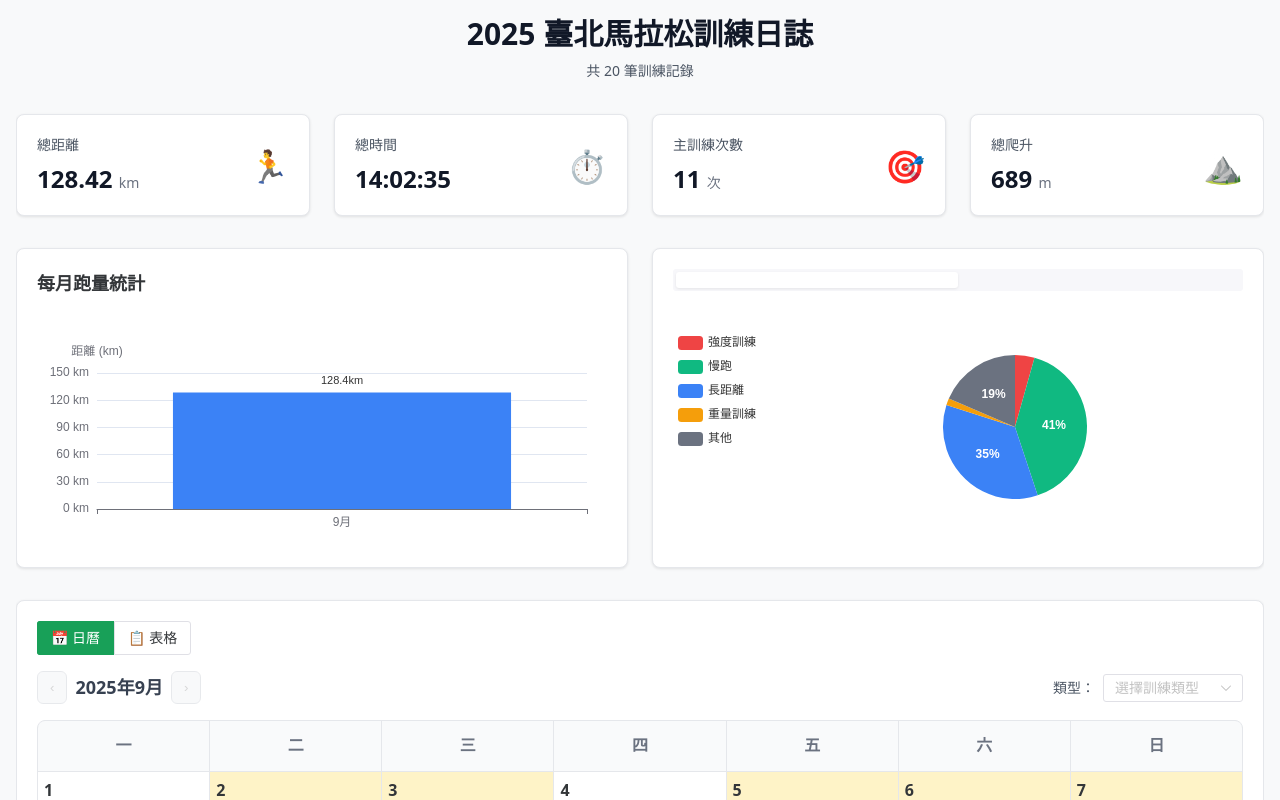
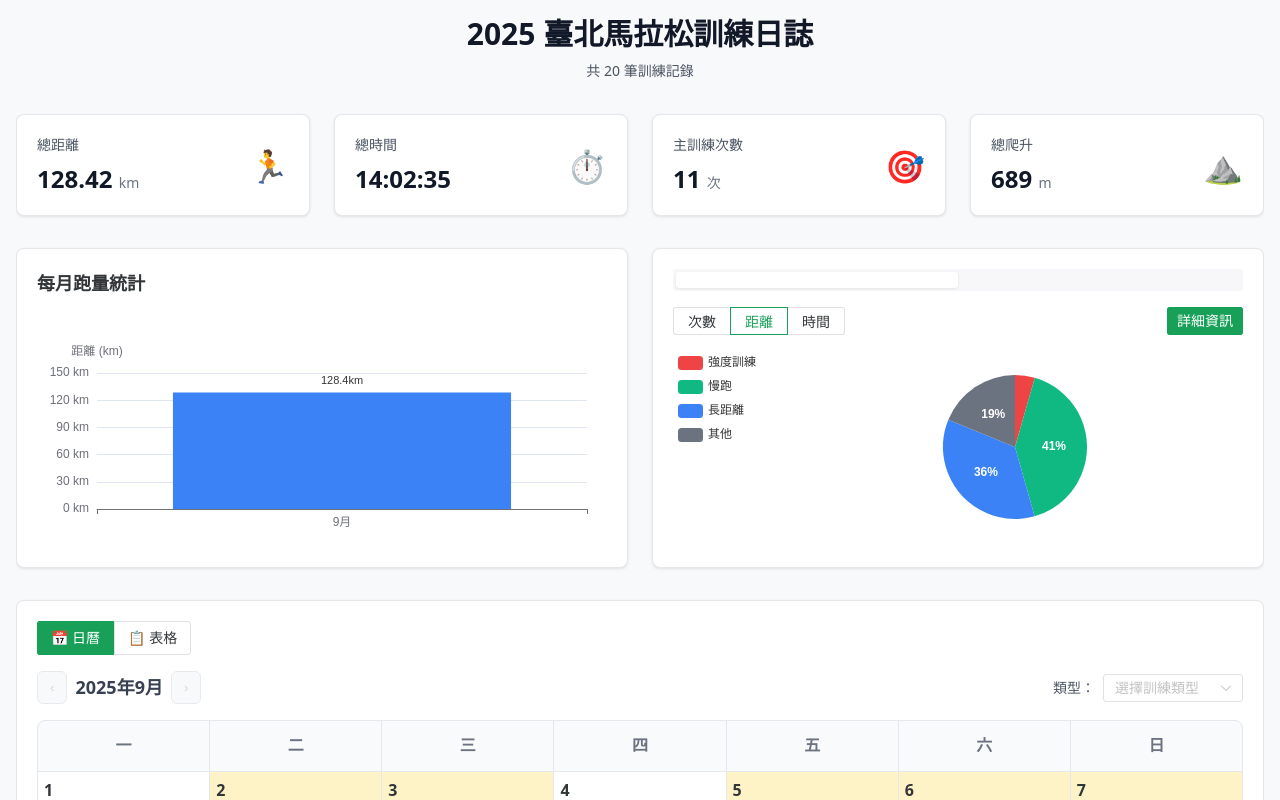
Before and after one commit to goodispeter/training-record, a Vue app: page /pan/taipei in a window 1280 px wide. Shown: the top 800 px of the page. Built offline with nearby package versions, Linux system fonts and the light colour scheme.

Commit message:
typechart add filter

```diff
--- a/src/components/TrainingTypeChart.vue
+++ b/src/components/TrainingTypeChart.vue
@@ -3,12 +3,33 @@
     <!-- 切換按鈕 -->
     <div
       v-if="intensitySubTypeData && intensitySubTypeData.length > 0"
-      class="flex justify-center mb-6"
+      class="flex justify-center mb-0"
     >
       <n-tabs v-model:value="activeChart" type="segment" size="large" class="w-fit">
         <n-tab-pane name="main" tab="訓練類型分布" />
         <n-tab-pane name="intensity" tab="強度訓練分布" />
       </n-tabs>
+    </div>
+
+    <!-- 百分比計算方式切換 & 詳細資訊按鈕 -->
+    <div class="flex justify-between items-center mb-4">
+      <n-radio-group v-model:value="percentageMode" size="small">
+        <n-radio-button value="count">次數</n-radio-button>
+        <n-radio-button value="distance">距離</n-radio-button>
+        <n-radio-button value="time">時間</n-radio-button>
+      </n-radio-group>
+
+      <n-button
+        v-if="
+          (activeChart === 'main' && mainCategoryData.length > 0) ||
+          (activeChart === 'intensity' && intensitySubTypeData.length > 0)
+        "
+        @click="showDetailModal = true"
+        type="primary"
+        size="small"
+      >
+        詳細資訊
+      </n-button>
     </div>
 
     <!-- 圓餅圖容器 -->
@@ -45,12 +66,24 @@
         </div>
       </div>
     </div>
+
+    <!-- 詳細資訊彈窗 -->
+    <n-modal v-model:show="showDetailModal" preset="card" style="width: 500px; max-width: 90vw">
+      <n-data-table
+        :columns="columns"
+        :data="currentChartData"
+        :bordered="false"
+        :single-line="false"
+        :single-column="false"
+        size="small"
+      />
+    </n-modal>
   </div>
 </template>
 
 <script setup lang="ts">
 import { computed, ref, onMounted, onUnmounted } from 'vue'
-import { NTabs, NTabPane } from 'naive-ui'
+import { NTabs, NTabPane, NModal, NRadioGroup, NRadioButton, NDataTable, NButton } from 'naive-ui'
 import VChart from 'vue-echarts'
 import { use } from 'echarts/core'
 import { CanvasRenderer } from 'echarts/renderers'
@@ -70,8 +103,40 @@ const props = defineProps<Props>()
 // 當前顯示的圖表
 const activeChart = ref<'main' | 'intensity'>('main')
 
+// 百分比計算模式
+const percentageMode = ref<'count' | 'distance' | 'time'>('distance')
+
 const mainChartRef = ref()
 const intensityChartRef = ref()
+
+// 詳細資訊彈窗
+const showDetailModal = ref(false)
+
+// 表格欄位配置
+const columns = [
+  {
+    title: '類型',
+    key: 'name',
+    align: 'left' as const,
+  },
+  {
+    title: '次數',
+    key: 'count',
+    align: 'center' as const,
+  },
+  {
+    title: '距離/km',
+    key: 'value',
+    align: 'center' as const,
+    render: (row: any) => (row.name === '重量訓練' ? '-' : `${row.value}`),
+  },
+  {
+    title: '時間',
+    key: 'time',
+    align: 'center' as const,
+    render: (row: any) => `${Math.floor(row.time / 60)}h${Math.round(row.time % 60)}m`,
+  },
+]
 
 // 處理視窗大小變化
 const handleResize = () => {
@@ -89,6 +154,27 @@ onMounted(() => {
 onUnmounted(() => {
   window.removeEventListener('resize', handleResize)
 })
+
+// 將時間字串轉換為分鐘數
+const parseTimeToMinutes = (timeStr: string): number => {
+  if (!timeStr) return 0
+
+  // 處理格式如 "1:30:25" 或 "30:25" 等
+  const parts = timeStr.split(':').map(Number)
+
+  if (parts.length === 3) {
+    // 小時:分鐘:秒
+    return parts[0] * 60 + parts[1] + parts[2] / 60
+  } else if (parts.length === 2) {
+    // 分鐘:秒
+    return parts[0] + parts[1] / 60
+  } else if (parts.length === 1) {
+    // 只有分鐘
+    return parts[0]
+  }
+
+  return 0
+}
 
 // 分類訓練記錄的函數
 const categorizeTrainingRecord = (record: TrainingRecord) => {
@@ -126,21 +212,24 @@ const categorizeTrainingRecord = (record: TrainingRecord) => {
 const mainCategoryData = computed(() => {
   if (!props.records || props.records.length === 0) return []
 
-  const categoryStats = new Map<string, { distance: number; count: number; name: string }>()
+  const categoryStats = new Map<
+    string,
+    { distance: number; count: number; time: number; name: string }
+  >()
 
   // 初始化所有父類別
   Object.entries(PARENT_RUN_TYPE_NAMES).forEach(([code, name]) => {
-    categoryStats.set(code, { distance: 0, count: 0, name })
+    categoryStats.set(code, { distance: 0, count: 0, time: 0, name })
   })
 
   // 初始化獨立類型
-  categoryStats.set('LR', { distance: 0, count: 0, name: '長距離' })
-  categoryStats.set('RACE', { distance: 0, count: 0, name: '賽事' })
-  categoryStats.set('TRAIL', { distance: 0, count: 0, name: '越野跑' })
-  categoryStats.set('WeightTraining', { distance: 0, count: 0, name: '重量訓練' })
+  categoryStats.set('LR', { distance: 0, count: 0, time: 0, name: '長距離' })
+  categoryStats.set('RACE', { distance: 0, count: 0, time: 0, name: '賽事' })
+  categoryStats.set('TRAIL', { distance: 0, count: 0, time: 0, name: '越野跑' })
+  categoryStats.set('WeightTraining', { distance: 0, count: 0, time: 0, name: '重量訓練' })
 
   // 其他分類（未匹配的）
-  categoryStats.set('OTHER', { distance: 0, count: 0, name: '其他' })
+  categoryStats.set('OTHER', { distance: 0, count: 0, time: 0, name: '其他' })
 
   props.records.forEach((record) => {
     const { mainCategory } = categorizeTrainingRecord(record)
@@ -155,6 +244,7 @@ const mainCategoryData = computed(() => {
           stats.distance += record.distance
         }
         stats.count += 1
+        stats.time += parseTimeToMinutes(record.movingTime)
       }
     } else {
       // 未匹配的歸類為其他
@@ -162,6 +252,7 @@ const mainCategoryData = computed(() => {
       if (stats) {
         stats.distance += record.distance
         stats.count += 1
+        stats.time += parseTimeToMinutes(record.movingTime)
       }
     }
   })
@@ -173,6 +264,7 @@ const mainCategoryData = computed(() => {
       name: stats.name,
       value: Number(stats.distance.toFixed(1)),
       count: stats.count,
+      time: Number(stats.time.toFixed(1)),
     }))
 })
 
@@ -180,7 +272,10 @@ const mainCategoryData = computed(() => {
 const intensitySubTypeData = computed(() => {
   if (!props.records || props.records.length === 0) return []
 
-  const subTypeStats = new Map<string, { distance: number; count: number; name: string }>()
+  const subTypeStats = new Map<
+    string,
+    { distance: number; count: number; time: number; name: string }
+  >()
 
   // 初始化所有強度訓練子分類
   const intensityTypes = [
@@ -194,7 +289,7 @@ const intensitySubTypeData = computed(() => {
   ]
 
   intensityTypes.forEach((type) => {
-    subTypeStats.set(type.code, { distance: 0, count: 0, name: type.name })
+    subTypeStats.set(type.code, { distance: 0, count: 0, time: 0, name: type.name })
   })
 
   props.records.forEach((record) => {
@@ -206,6 +301,7 @@ const intensitySubTypeData = computed(() => {
       if (stats) {
         stats.distance += record.distance
         stats.count += 1
+        stats.time += parseTimeToMinutes(record.movingTime)
       }
     }
   })
@@ -217,7 +313,95 @@ const intensitySubTypeData = computed(() => {
       name: stats.name,
       value: Number(stats.distance.toFixed(1)),
       count: stats.count,
+      time: Number(stats.time.toFixed(1)),
     }))
+})
+
+// 主要分類圖表數據（根據百分比模式調整）
+const mainCategoryChartData = computed(() => {
+  let data = mainCategoryData.value
+
+  // 根據百分比計算模式篩選數據
+  if (percentageMode.value === 'distance') {
+    // 距離模式：排除重量訓練
+    data = data.filter((item) => item.name !== '重量訓練')
+  }
+
+  // 根據模式調整圓餅圖的 value（影響扇形大小）
+  return data.map((item) => {
+    let pieValue = 0
+    if (percentageMode.value === 'count') {
+      pieValue = item.count
+    } else if (percentageMode.value === 'distance') {
+      pieValue = item.value
+    } else if (percentageMode.value === 'time') {
+      pieValue = item.time
+    }
+
+    return {
+      ...item,
+      value: pieValue, // ECharts 圓餅圖使用 value 欄位決定扇形大小
+    }
+  })
+})
+
+// 強度訓練圖表數據（根據百分比模式調整）
+const intensitySubTypeChartData = computed(() => {
+  let data = intensitySubTypeData.value
+
+  // 根據模式調整圓餅圖的 value（影響扇形大小）
+  return data.map((item) => {
+    let pieValue = 0
+    if (percentageMode.value === 'count') {
+      pieValue = item.count
+    } else if (percentageMode.value === 'distance') {
+      pieValue = item.value
+    } else if (percentageMode.value === 'time') {
+      pieValue = item.time
+    }
+
+    return {
+      ...item,
+      value: pieValue, // ECharts 圓餅圖使用 value 欄位決定扇形大小
+    }
+  })
+})
+
+// 當前圖表數據（用於彈窗顯示）
+const currentChartData = computed(() => {
+  let data = activeChart.value === 'main' ? mainCategoryData.value : intensitySubTypeData.value
+
+  // 根據百分比計算模式篩選和計算數據
+  if (percentageMode.value === 'distance') {
+    // 距離模式：排除重量訓練
+    data = data.filter((item) => item.name !== '重量訓練')
+  }
+
+  // 計算總值
+  let totalValue = 0
+  if (percentageMode.value === 'count') {
+    totalValue = data.reduce((sum, item) => sum + item.count, 0)
+  } else if (percentageMode.value === 'distance') {
+    totalValue = data.reduce((sum, item) => sum + item.value, 0)
+  } else if (percentageMode.value === 'time') {
+    totalValue = data.reduce((sum, item) => sum + item.time, 0)
+  }
+
+  return data.map((item) => {
+    let itemValue = 0
+    if (percentageMode.value === 'count') {
+      itemValue = item.count
+    } else if (percentageMode.value === 'distance') {
+      itemValue = item.value
+    } else if (percentageMode.value === 'time') {
+      itemValue = item.time
+    }
+
+    return {
+      ...item,
+      percent: totalValue > 0 ? ((itemValue / totalValue) * 100).toFixed(1) : '0',
+    }
+  })
 })
 
 // 主要分類圖表選項
@@ -225,28 +409,6 @@ const mainCategoryOption = computed(() => {
   if (!mainCategoryData.value || mainCategoryData.value.length === 0) return {}
 
   return {
-    tooltip: {
-      trigger: 'item',
-      triggerOn: 'click',
-      formatter: function (params: any) {
-        const data = params.data
-        // 如果是重量訓練，顯示次數而不是距離
-        if (data.name === '重量訓練') {
-          return `${data.name}: ${data.count}次<br/>佔比: ${params.percent}%`
-        } else {
-          return `${data.name}: ${data.value}km<br/>次數: ${data.count}次<br/>佔比: ${params.percent}%`
-        }
-      },
-      confine: false,
-      backgroundColor: 'rgba(50, 50, 50, 0.9)',
-      borderColor: 'rgba(255, 255, 255, 0.2)',
-      textStyle: {
-        color: '#fff',
-      },
-      extraCssText:
-        'max-width: 300px; word-wrap: break-word; z-index: 99999; box-shadow: 0 4px 12px rgba(0,0,0,0.3); position: absolute;',
-      appendToBody: true,
-    },
     legend: {
       orient: 'vertical',
       left: 'left',
@@ -261,14 +423,7 @@ const mainCategoryOption = computed(() => {
         type: 'pie',
         radius: '45%',
         center: ['60%', '30%'],
-        data: mainCategoryData.value,
-        emphasis: {
-          itemStyle: {
-            shadowBlur: 10,
-            shadowOffsetX: 0,
-            shadowColor: 'rgba(0, 0, 0, 0.5)',
-          },
-        },
+        data: mainCategoryChartData.value,
         label: {
           show: true,
           position: 'inside',
@@ -310,23 +465,6 @@ const intensitySubTypeOption = computed(() => {
   if (!intensitySubTypeData.value || intensitySubTypeData.value.length === 0) return {}
 
   return {
-    tooltip: {
-      trigger: 'item',
-      triggerOn: 'click',
-      formatter: function (params: any) {
-        const data = params.data
-        return `${data.name}: ${data.value}km<br/>次數: ${data.count}次<br/>佔比: ${params.percent}%`
-      },
-      confine: false,
-      backgroundColor: 'rgba(50, 50, 50, 0.9)',
-      borderColor: 'rgba(255, 255, 255, 0.2)',
-      textStyle: {
-        color: '#fff',
-      },
-      extraCssText:
-        'max-width: 300px; word-wrap: break-word; z-index: 99999; box-shadow: 0 4px 12px rgba(0,0,0,0.3); position: absolute;',
-      appendToBody: true,
-    },
     legend: {
       orient: 'vertical',
       left: 'left',
@@ -341,14 +479,7 @@ const intensitySubTypeOption = computed(() => {
         type: 'pie',
         radius: '45%',
         center: ['60%', '30%'],
-        data: intensitySubTypeData.value,
-        emphasis: {
-          itemStyle: {
-            shadowBlur: 10,
-            shadowOffsetX: 0,
-            shadowColor: 'rgba(0, 0, 0, 0.5)',
-          },
-        },
+        data: intensitySubTypeChartData.value,
         label: {
           show: true,
           position: 'inside',
```
